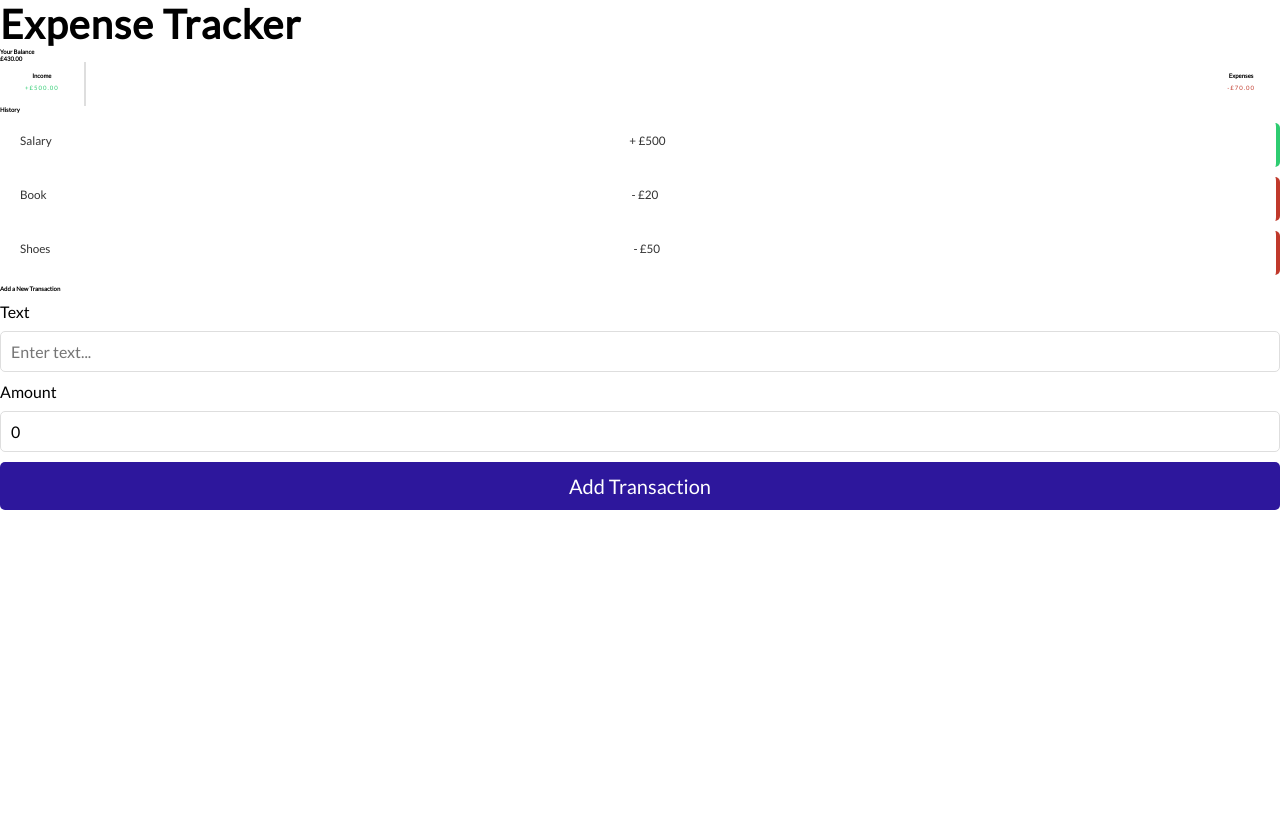
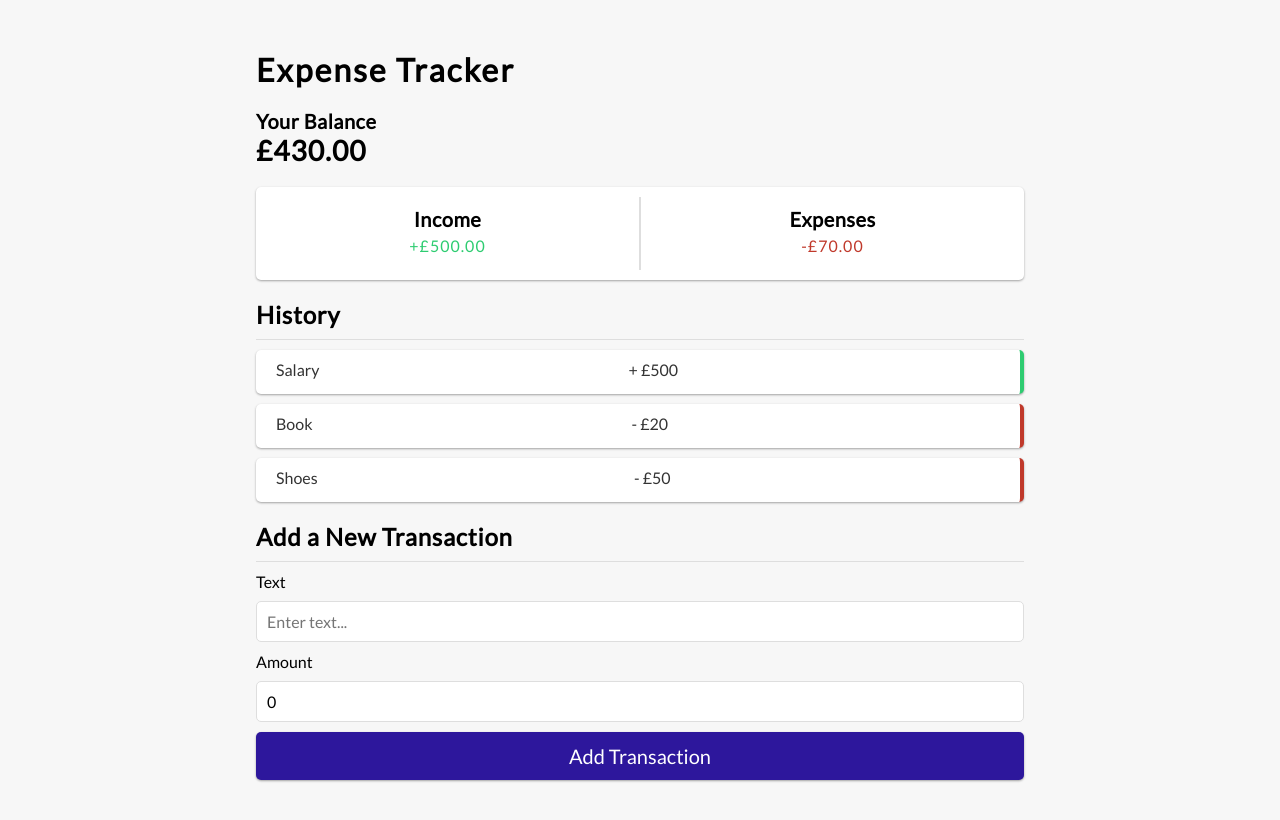
Before and after one commit to D99ZY/expense-tracker, a React (Create React App) app in the folder expense-tracker-react/: page / in a window 1280 px wide. Shown: the top 820 px of the page. Built offline with nearby package versions, Linux system fonts and the light colour scheme.

Commit message:
Update style

```diff
--- a/expense-tracker-react/src/App.css
+++ b/expense-tracker-react/src/App.css
@@ -1,4 +1,8 @@
 @import url('https://fonts.googleapis.com/css?family=Lato&display=swap');
+
+:root {
+    --box-shadow: 0 1px 3px rgba(0, 0, 0, 0.12), 0 1px 2px rgba(0, 0, 0, 0.24);
+}
 
 * {
     box-sizing: border-box;
@@ -8,7 +12,33 @@
     font-size: 62.5%; /* default: 16px; 16px x 62.5% = 10px = 1rem */
 }
 
-.App {
+h1 {
+    font-size: 3.2rem;
+    letter-spacing: 0.2rem;
+}
+
+h2 {
+    font-size: 2.8rem;
+    letter-spacing: 0.1rem;
+}
+
+h3 {
+    border-bottom: 1px solid #dedede;
+    font-size: 2.4rem;
+    letter-spacing: 0.075rem;
+    padding-bottom: 1rem;
+}
+
+h4 {
+    font-size: 2rem;
+    letter-spacing: 0.05rem;
+}
+
+p, span {
+    font-size: 1.6rem;
+}
+
+.app {
     background-color: #f7f7f7;
     display: flex;
     flex-direction: column;
@@ -16,3 +46,28 @@
     justify-content: center;
     min-height: 100vh;
 }
+
+.app--container {
+    width: 60%;
+    margin: 3rem 0rem;
+}
+
+.app--header-container {
+    margin: 2rem 0rem;
+}
+
+.app--balance-container {
+    margin: 2rem 0rem;
+}
+
+.app--inc-exp-container {
+    margin: 2rem 0rem;
+}
+
+.app--transaction-list-container {
+    margin: 2rem 0rem;
+}
+
+.app--add-transaction-container {
+    margin: 2rem 0rem;
+}
--- a/expense-tracker-react/src/components/Balance.css
+++ b/expense-tracker-react/src/components/Balance.css
@@ -1,7 +1,8 @@
+/*
 .balance {
-    margin: 0rem;
+
 }
-/*
+
 .balance--title {
 
 }
--- a/expense-tracker-react/src/components/Header.css
+++ b/expense-tracker-react/src/components/Header.css
@@ -1,5 +1,9 @@
-h1 {
-    letter-spacing: 1px;
-    margin: 0;
-    font-size: 4rem;
+/*
+.header {
+
 }
+
+.header--title {
+
+}
+*/
--- a/expense-tracker-react/src/components/IncomeExpenses.css
+++ b/expense-tracker-react/src/components/IncomeExpenses.css
@@ -1,11 +1,19 @@
 .inc-exp {
     display: flex;
     justify-content: space-between;
+    background-color: #fff;
+    padding: 0rem;
+    box-shadow: var(--box-shadow);
+    border-radius: 5px;
 }
 
 .inc-exp--container {
-    padding: 1rem 2rem;
+    display: flex;
+    flex-direction: column;
+    flex: 1;
     text-align: center;
+    margin: 1rem 0rem;
+    padding: 1rem;
 }
 
 .inc-exp--container:first-of-type {
```
